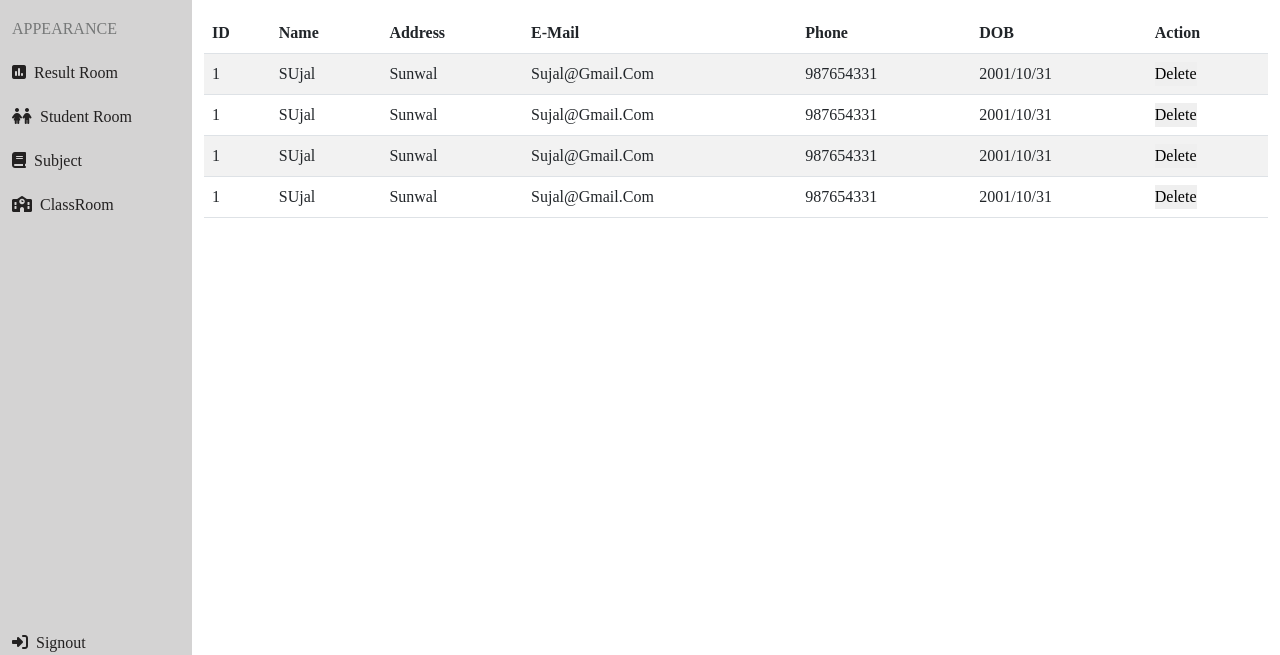
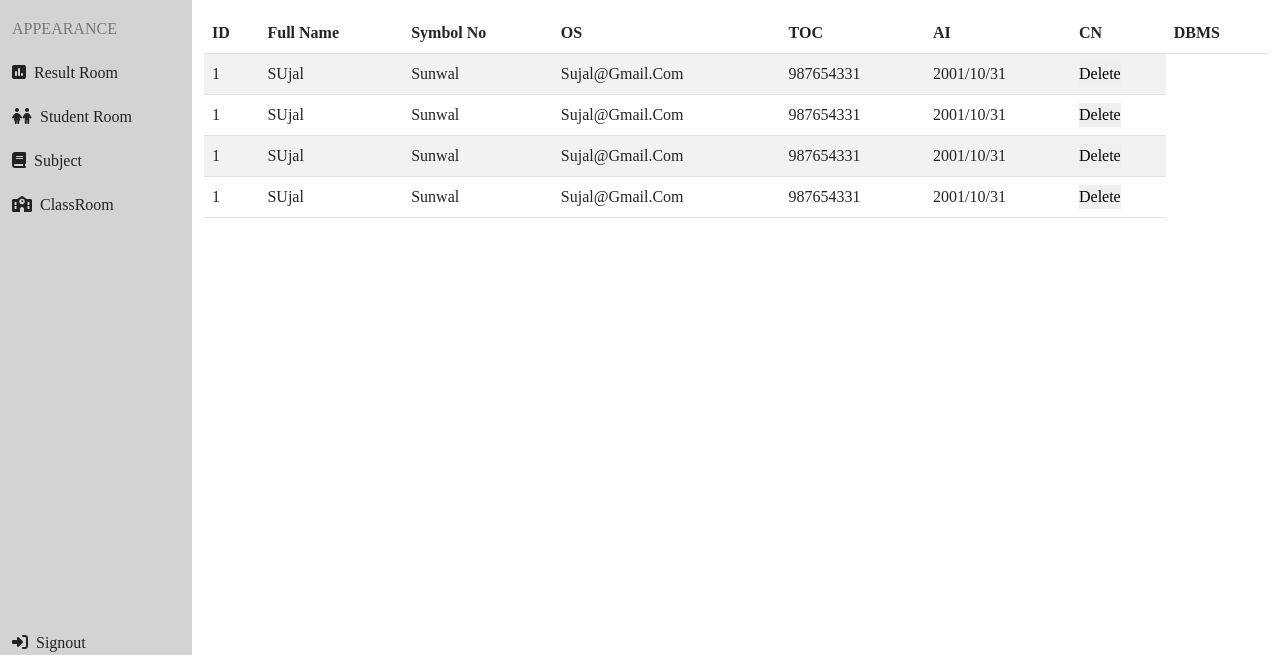
Before and after one commit to sujal58/srms, a plain HTML site: page frontend/result_gene.html in a window 1280 px wide. Shown: the part 145-800 px from the top of the page. Drawn offline with Linux system fonts and the light colour scheme.

Commit message:
updated successfully

```diff
--- a/frontend/result_gene.html
+++ b/frontend/result_gene.html
@@ -83,12 +83,14 @@
                 <thead>
                     <tr className="w-auto">
                         <th>ID</th>
-                        <th>Name</th>
-                        <th>Address</th>
-                        <th>E-mail</th>
-                        <th>Phone</th>
-                        <th>DOB</th>
-                        <th>Action</th>
+                        <th>Full Name</th>
+                        <th>Symbol no</th>
+                        <th>OS</th>
+                        <th>TOC</th>
+                        <th>AI</th>
+                        <th>CN</th>
+                        <th>DBMS</th>
+
 
                     </tr>
                 </thead>
```
